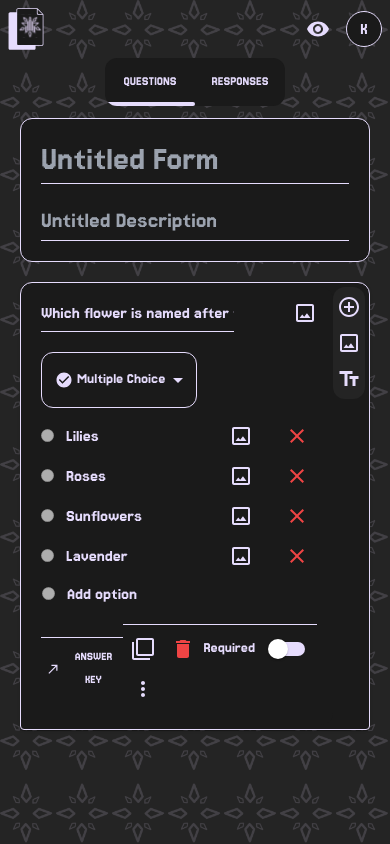
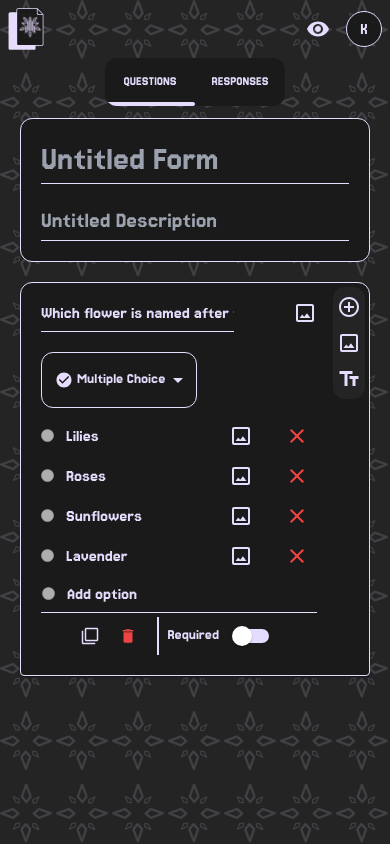
Before and after one commit to Khusro-S/FrontendSkyforms, a React (Vite) app: page /blank-form/fc45043d-7a7c-48d7-8830-be532e0906df in a window 390 px wide. Built offline with nearby package versions, Linux system fonts and the light colour scheme.

Commit message:
Fix: Minor responsive fixes

```diff
--- a/src/components/blankForm/QuestionsForm.tsx
+++ b/src/components/blankForm/QuestionsForm.tsx
@@ -315,40 +315,110 @@ export default function QuestionsForm() {
                 />
               </div>
             )}
-            <div className="addQuestionFooter w-full flex items-center justify-between mt-3">
-              <div className="addQuestionFooterBottomLeft border-t border-solid border-purple pt-1">
+            {/* <div className="addQuestionFooter w-full flex items-center justify-between mt-3"> */}
+            {/* <div className="addQuestionFooterBottomLeft border-t border-solid border-purple pt-1">
                 <Button size="small">
                   <NorthEast sx={{ marginRight: 1, width: "20%" }} /> Answer Key
                 </Button>
-              </div>
-              <div className="addQuestionFooterBottomRight border-t border-solid border-purple pt-1">
+              </div> */}
+            <div className="addQuestionFooterBottomRight border-t border-solid border-purple h-full pt-1 flex items-center md:place-self-end place-content-center max-sm:w-full w-max">
               <IconButton
                 onClick={() => {
                   copyQuestion(index);
                 }}
               >
-                  <FilterNone color="primary" />
+                <FilterNone
+                  color="primary"
+                  sx={{
+                    marginRight: { xs: "4px", sm: "6px", md: "8px" },
+                    fontSize: {
+                      xs: "1.125rem",
+                      sm: "1.25rem",
+                      md: "1.5rem",
+                    },
+                    lineHeight: {
+                      xs: "1.75rem",
+                      sm: "1.75rem",
+                      md: "2rem",
+                    },
+                    //   display: {
+                    //     xs: "none",
+                    //     md: "inline-block",
+                    //   },
+                  }}
+                />
               </IconButton>
               <IconButton
                 onClick={() => {
                   deleteQuestion(index);
                 }}
               >
-                  <Delete color="warning" />
+                <Delete
+                  color="warning"
+                  sx={{
+                    marginRight: { xs: "4px", sm: "6px", md: "8px" },
+                    fontSize: {
+                      xs: "1.125rem",
+                      sm: "1.25rem",
+                      md: "1.5rem",
+                    },
+                    lineHeight: {
+                      xs: "1.75rem",
+                      sm: "1.75rem",
+                      md: "2rem",
+                    },
+                    //   display: {
+                    //     xs: "none",
+                    //     md: "inline-block",
+                    //   },
+                  }}
+                />
               </IconButton>
+              <div className="w-[2px] h-full bg-purple mx-2" />
               <span
                 onClick={() => {
                   requiredQuestion(index);
                 }}
               >
                 Required{" "}
-                  <Switch name="checked" checked={question.required}></Switch>
+                <Switch
+                  name="checked"
+                  checked={question.required}
+                  sx={{
+                    marginRight: { xs: "4px", sm: "6px", md: "8px" },
+                    fontSize: {
+                      xs: "1.125rem",
+                      sm: "1.25rem",
+                      md: "1.5rem",
+                    },
+                    lineHeight: {
+                      xs: "1.75rem",
+                      sm: "1.75rem",
+                      md: "2rem",
+                    },
+                  }}
+                />
               </span>
-                <IconButton>
-                  <MoreVertOutlined color="primary" />
-                </IconButton>
+              {/* <IconButton>
+                    <MoreVertOutlined
+                        color="primary"
+                        sx={{
+                        marginRight: { xs: "4px", sm: "6px", md: "8px" },
+                        fontSize: {
+                            xs: "1.125rem",
+                            sm: "1.25rem",
+                            md: "1.5rem",
+                        },
+                        lineHeight: {
+                            xs: "1.75rem",
+                            sm: "1.75rem",
+                            md: "2rem",
+                        },
+                        }}
+                    />
+                    </IconButton> */}
             </div>
-            </div>
+            {/* </div> */}
           </AccordionDetails>
           <div className="questionEdit flex flex-col gap-3 bg-blackbg h-full py-2 px-1 rounded-xl">
             <AddCircleOutline color="primary" />
```
Lines whose indentation alone changed are shown as unchanged.
